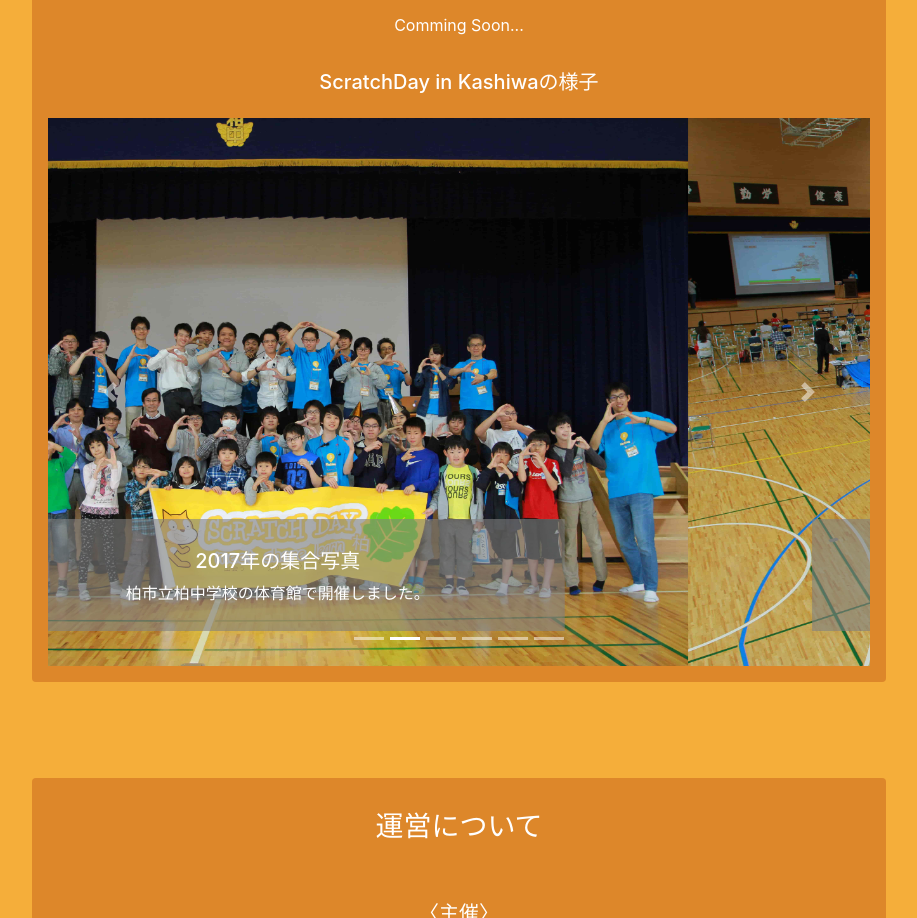
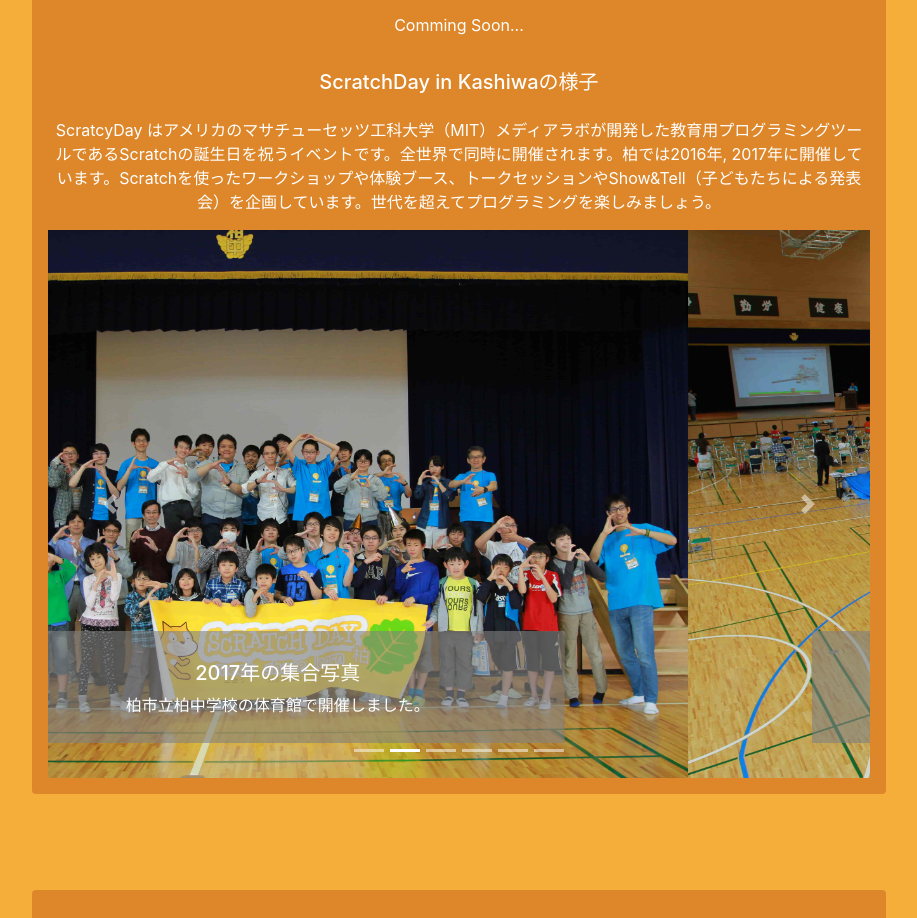
Before and after one commit to ScratchDayKashiwa/scratchday-kashiwa.org, a plain HTML site: page index.html in a window 1280 px wide. Shown: the part 910-1828 px from the top of the page, without its empty margins (181-1098 px from the left). Drawn offline with nearby package versions, Linux system fonts and the light colour scheme.

Commit message:
文言を追加

```diff
--- a/index.html
+++ b/index.html
@@ -104,6 +104,7 @@
                 <!-- 昨年の様子 -->
                 <article>
                     <h2 class="sub-title">ScratchDay in Kashiwaの様子</h2>
+                    <p> ScratcyDay はアメリカのマサチューセッツ工科大学（MIT）メディアラボが開発した教育用プログラミングツールであるScratchの誕生日を祝うイベントです。全世界で同時に開催されます。柏では2016年, 2017年に開催しています。Scratchを使ったワークショップや体験ブース、トークセッションやShow&Tell（子どもたちによる発表会）を企画しています。世代を超えてプログラミングを楽しみましょう。</p>
 
                     <!-- スライドショー -->
                     <div id="slides" class="carousel slide" data-ride="carousel">
```
Also changed, not shown: 1 other file.
